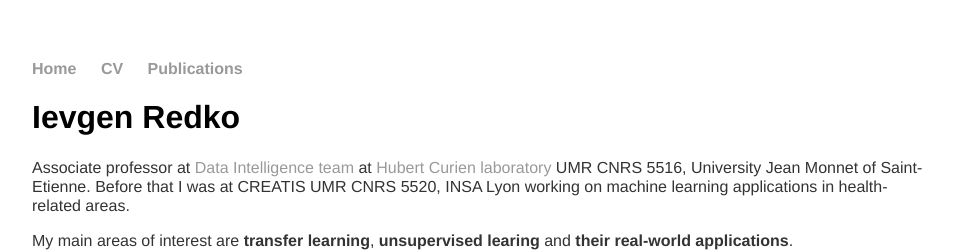
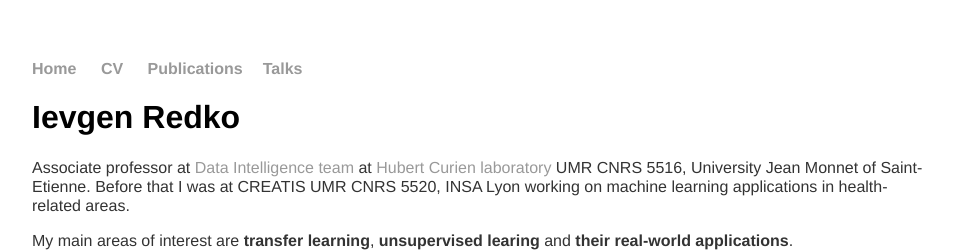
Before and after one commit to ievred/ievred.github.io, a Jekyll site: the page built from index.html, in a window 1280 px wide. Shown: the top 252 px of the page, without its empty margins (160-1119 px from the left). Built offline with Jekyll 4.4.1, drawn with Linux system fonts in a browser that asks for light colours.

Commit message:
Update default.html

```diff
--- a/_layouts/default.html
+++ b/_layouts/default.html
@@ -12,6 +12,7 @@
 	        	<!--<li><a href="/news">News</a></li>-->
         		<li><a href="https://github.com/ievred/ievred.github.io/blob/master/cv/cv_redko_en.pdf">CV</a></li>
         		<li><a href="/pubs">Publications</a></li
+			<li><a href="/talks">Talks</a></li
     		</ul>
 			</nav>
 			<div class="container">
```
